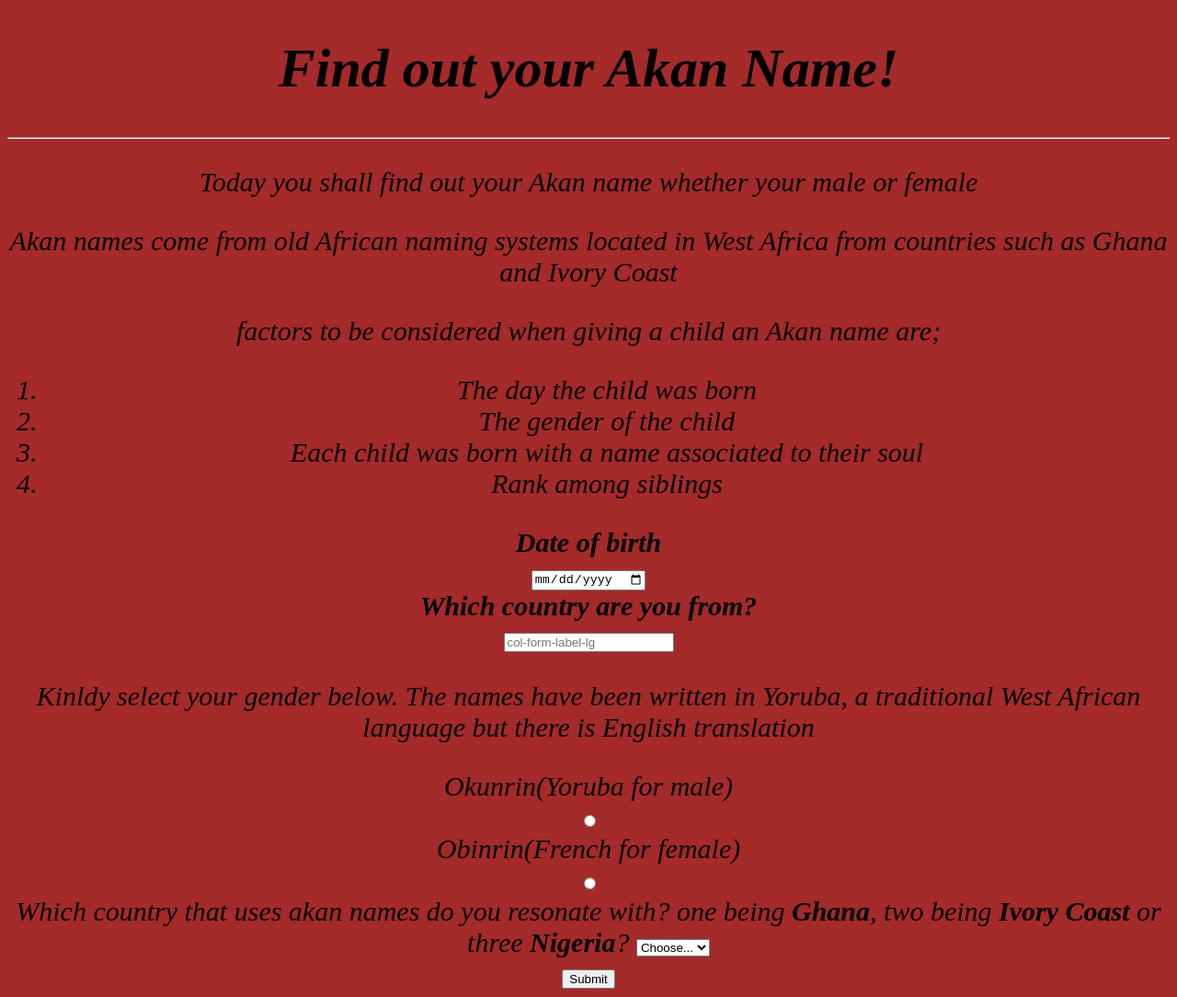
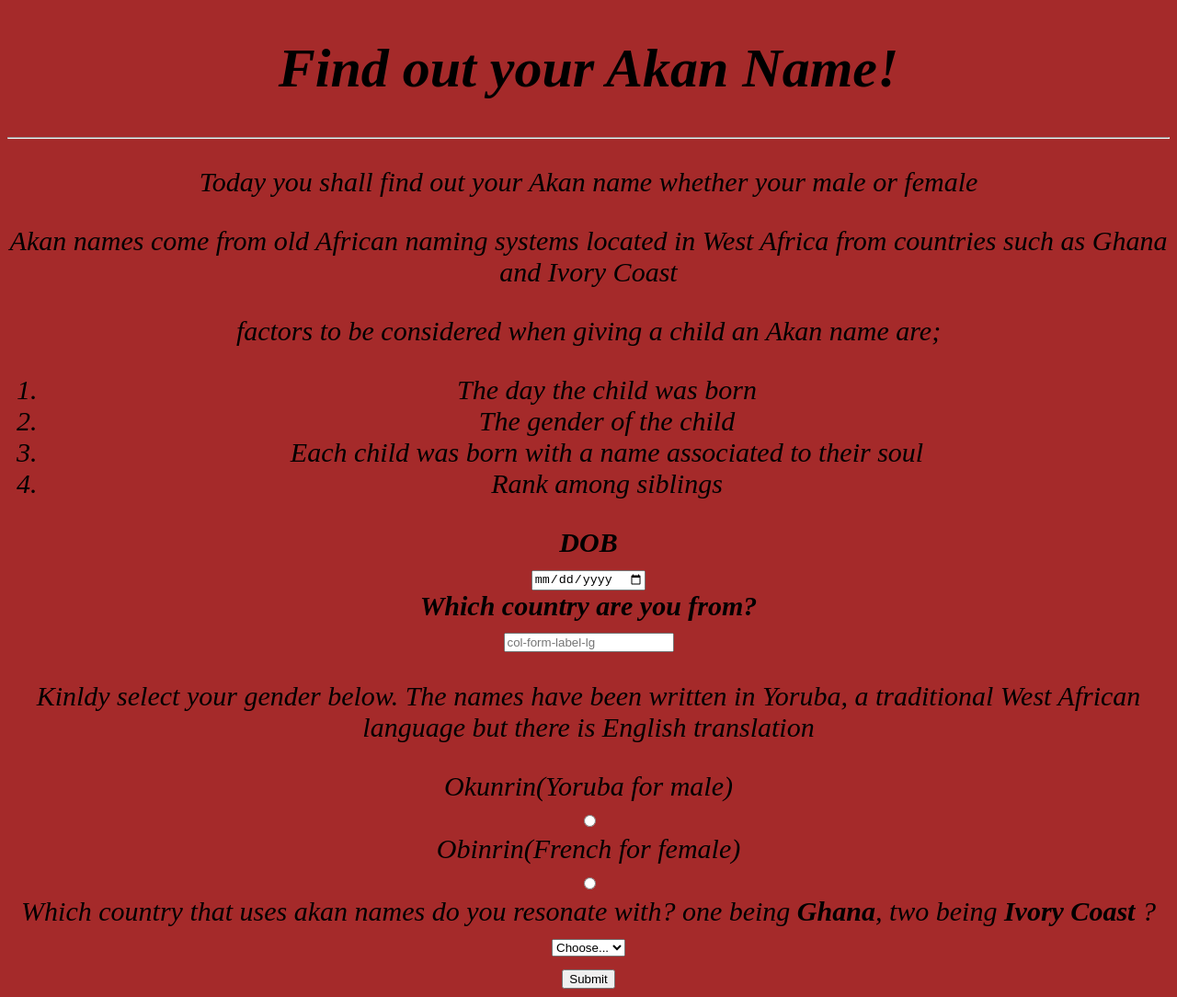
Before and after one commit to andrewnjoguu/akan-projects, a plain HTML site: page index.html in a window 1280 px wide. Shown: the whole page at 92% size. Drawn offline with Linux system fonts and the light colour scheme.

Commit message:
removed an option in choose

```diff
--- a/index.html
+++ b/index.html
@@ -20,7 +20,7 @@
        <div class="container">
          <form id="frmAkans">
         <div class="row mb-3">
-          <label for="colFormLabelSm" class="col-sm-2 col-form-label col-form-label-sm"><strong>Date of birth</strong></label>
+          <label for="colFormLabelSm" class="col-sm-2 col-form-label col-form-label-sm"><strong>DOB</strong></label>
           <div class="col-sm-10">
           <label for="colFormLabel" class="col-sm-2 col-form-label"></label>
           <div class="col-sm-10">
@@ -50,13 +50,12 @@
 
       <div class="col-auto">
         <label class="visually-hidden" for="autoSizingSelect">Which country that uses akan names do you resonate with?
-           one being <em><strong>Ghana</strong></em>, two being <em><strong>Ivory Coast</strong></em> or three <em><strong>Nigeria</strong></em>?
+           one being <em><strong>Ghana</strong></em>, two being <em><strong>Ivory Coast</strong></em> ?
         </label>
         <select class="form-select" id="Ghana">
           <option selected>Choose...</option>
           <option value="Ghana">One</option>
           <option value="Ivory Coast">Two</option>
-          <option value="Nigeria">Three</option>
         </select>
 
 
--- a/script.js
+++ b/script.js
@@ -9,8 +9,8 @@ const giveAkan= function (e) {
 
 
     const d = new Date(dob).getDay();
-    console.log(fNames[d])
+    alert("Your Akan name is" + fNames[d])
 }
 
 
-document.querySelector("#frmAkans").addEventListener('sumbit'giveAkan);
+document.querySelector("#frmAkans").addEventListener('sumbit',giveAkan);
```
